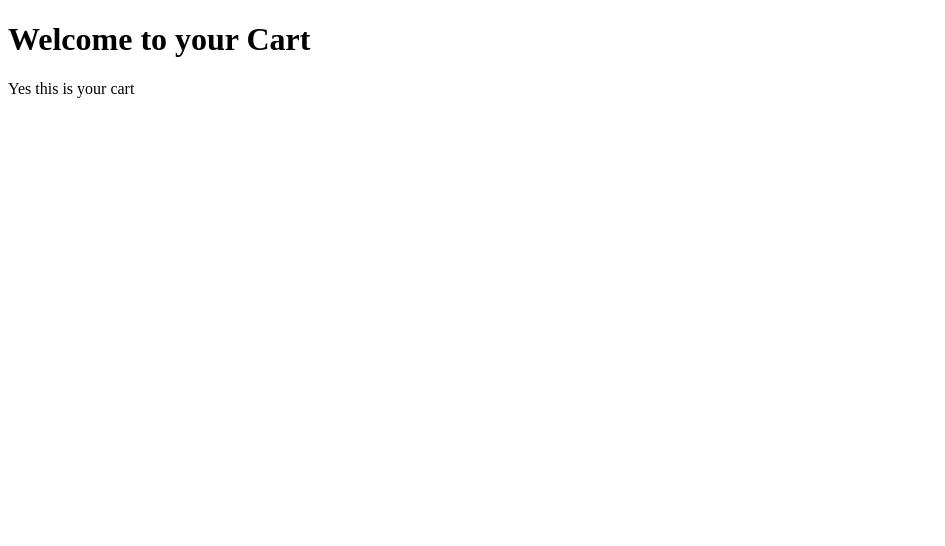
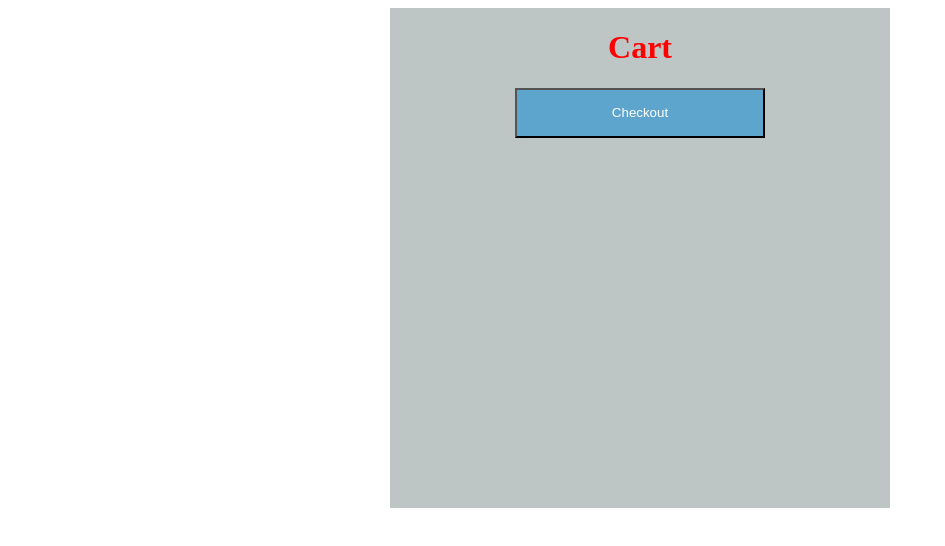
Before and after one commit to JWillett05/nextjs-blog, a Next.js app: page /cart in a window 1280 px wide. Shown: the top 546 px of the page, without its empty margins (0-945 px from the left). Built offline with nearby package versions, Linux system fonts and the light colour scheme.

Commit message:
layout for cart

```diff
--- /dev/null
+++ b/src/components/CartHeader.jsx
@@ -0,0 +1,13 @@
+import styles from "@/page.module.css"
+
+export default function CartHeader() {
+    return (
+        <>
+        <h1 className="cartHeader">Cart</h1>
+        {/* <p>{items}{priceOfItems}</p> */}
+        {/* <button className={style.orderMoreButton} onClick={handleClick}>Order More</button> */}
+        {/* <p>Total {totalOfItems}</p> */}
+        <button className={styles.checkoutButton}>Checkout {/*{totalOfItems}*/} </button>
+        </>
+    );
+  }
--- a/src/page.module.css
+++ b/src/page.module.css
@@ -75,6 +75,28 @@
 .itemLink{
   text-decoration: none;
 }
+.cartHeader{
+  color: red;
+  text-align: center;
+}
+.cartBackground{
+  background-color: rgb(190, 197, 197);
+  display: flex;
+  flex-direction: column;
+  height: 500px;
+  width: 500px;
+}
+.checkoutButton{
+  color: white;
+  background-color: rgb(94, 165, 206);
+  width: 250px;
+  height: 50px;
+}
+
+
+
+
+
 
 
 
--- a/src/pages/cart/index.js
+++ b/src/pages/cart/index.js
@@ -1,8 +1,14 @@
+import styles from "@/page.module.css"
+import CartHeader from "@/components/CartHeader";
+
 export default function Cart(){
     return(
-    <div>
-        <h1>Welcome to your Cart</h1>
-        <p>Yes this is your cart</p>
+    <div className={styles.page}>
+        <div className={styles.cartBackground}>
+            <div className={styles.cartHeader}>
+                <CartHeader>Cart</CartHeader>
+            </div>
+        </div>
     </div>
     );
 }
```
